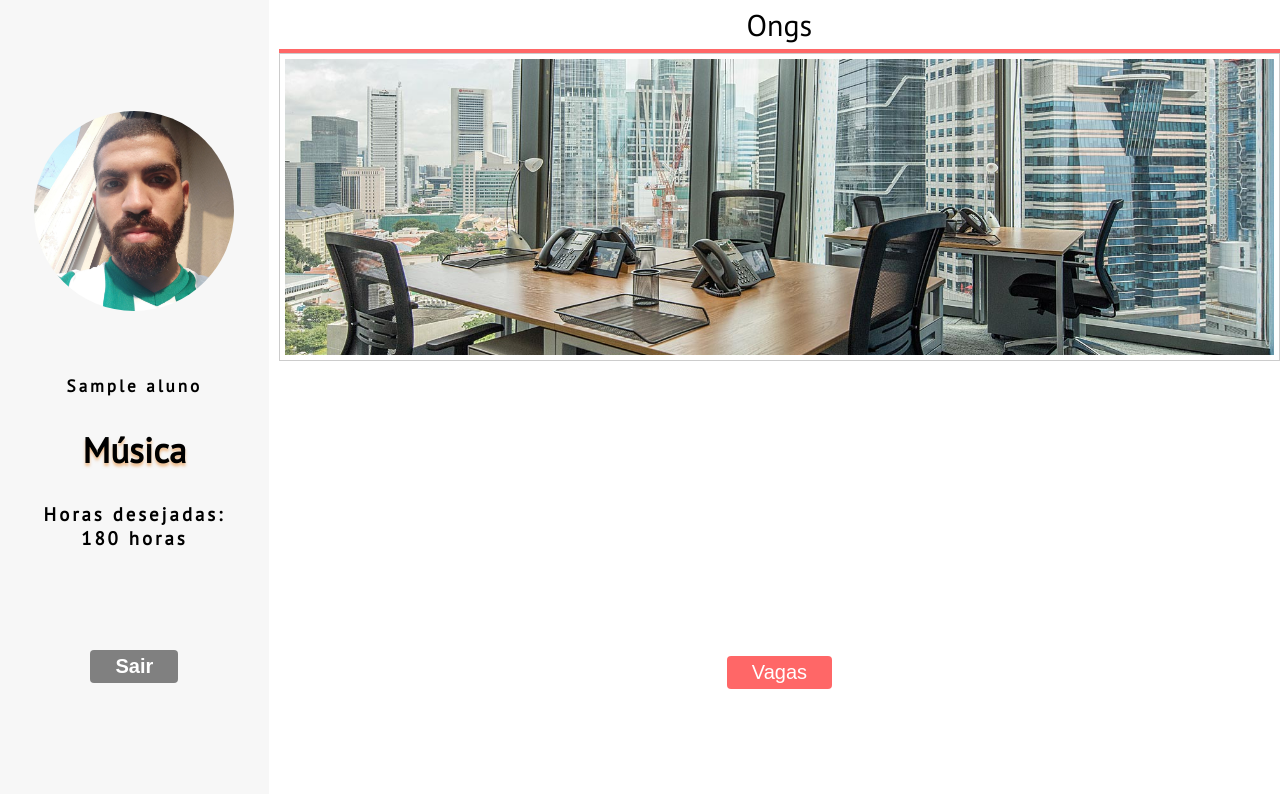
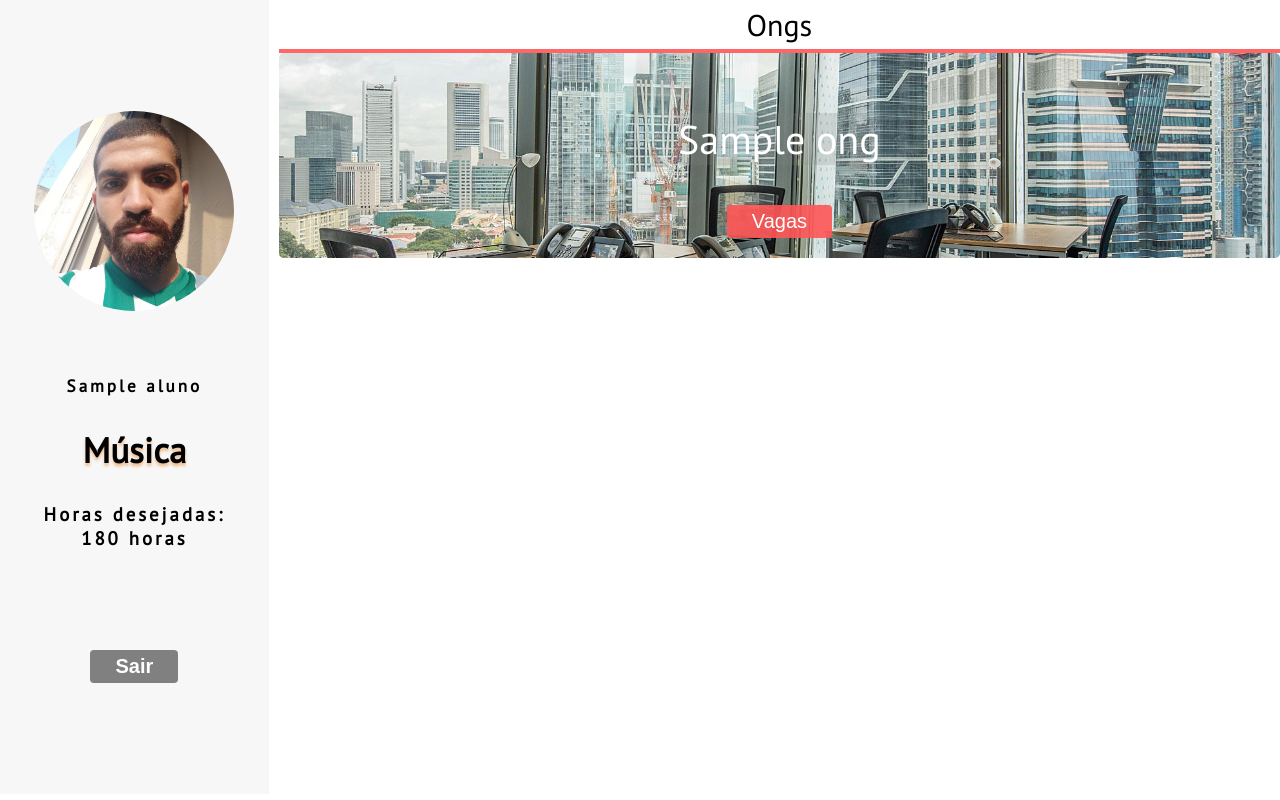
Before and after one commit to barcellos-pedro/demoday, a Django app: page /entrar_aluno/1/ in a window 1280 px wide. Run offline with Django 3.2, Linux system fonts and the light colour scheme; tables that the repository leaves empty hold one stand-in row (values such as "Sample post").

Commit message:
Integrar pagina EntrarAluno com as Ongs cadastradas (backend).

```diff
--- a/horasBemApp/static/css/entrar_aluno.css
+++ b/horasBemApp/static/css/entrar_aluno.css
@@ -44,40 +44,6 @@
 
 #aluno button{
     margin-top: 100px;
-}
-
-.container {
-	margin: 0 auto;
-    display: flex;
-	border: 1px solid #ccc;
-}
-
-.item {
-	margin: 5px;
-	background: tomato;
-	text-align: center;
-    font-size: 1.5em;
-    height: 296px;
-    width: 200px;
-    background-size: cover;
-}
-
-.grow1 {
-    flex-grow: 1;
-    background-image: url("/static/images/ongExample2.jpg");
-}
-
-.grow2 {
-    flex-grow: 2;
-    background-image: url("/static/images/ongExample2.jpg");
-}
-
-.ong_title{
-    margin-top: 35%;
-    margin-bottom: 20%;
-    font-weight: bold;
-    font-size: 40px;
-    color: white;
 }
 
 .bt_vagas{
@@ -134,3 +100,25 @@
     font-size: 30px;
     padding: 5px 10px;
 }
+
+#bem-vindo{
+    text-decoration: underline;
+}
+
+.container{
+    display: flex;
+    border-radius: 5px;
+    justify-content: center;
+    align-items: center;
+    flex-direction: column;
+    height: 205px;
+    background-image: url("/static/images/ongExample2.jpg");
+    background-size: cover;
+}
+
+.container p{
+    color: white;
+    background-color: rgba(128, 128, 128, 0.2);
+    border-radius: 4px;
+    font-size: 40px;
+}
--- a/horasBemApp/templates/entrar_aluno.html
+++ b/horasBemApp/templates/entrar_aluno.html
@@ -22,17 +22,16 @@
     <aside>
         <p id="header_linha">Ongs</p>
         <div id="linha">
+        </div>
 
+    {% for ong in ongs %}
+        <div class="container">
+            <p>{{ong.nome}}</p>
+        <a href="">
+            <button class=bt_vagas>Vagas</button>
+        </a>
         </div>
-        {% for ong in ongs %}
-        <div class="container">
-            <div class="item grow1">
-                <p class=ong_title>{{ong.nome}}</p>
-                <button class=bt_vagas>Vagas</button>
-            </div>
-        </div>
-        {% endfor %}
+    {% endfor %}
     </aside>
-
 </body>
 </html>
--- a/horasBemApp/views.py
+++ b/horasBemApp/views.py
@@ -20,7 +20,7 @@
 ## Aluno
 def entrarAluno(request,pk):
     data = {}
-    data['ongs'] = Ong.objects.all() #OBJECTS - salva o conjunto de objetos que foram cadastrados
+    data['ongs'] = Ong.objects.all()
     data['usuario'] = Aluno.objects.get(pk=pk)
     return render(request, 'entrar_aluno.html', data)
 
```
Also changed, not shown: euDrake.jpg (deleted).
